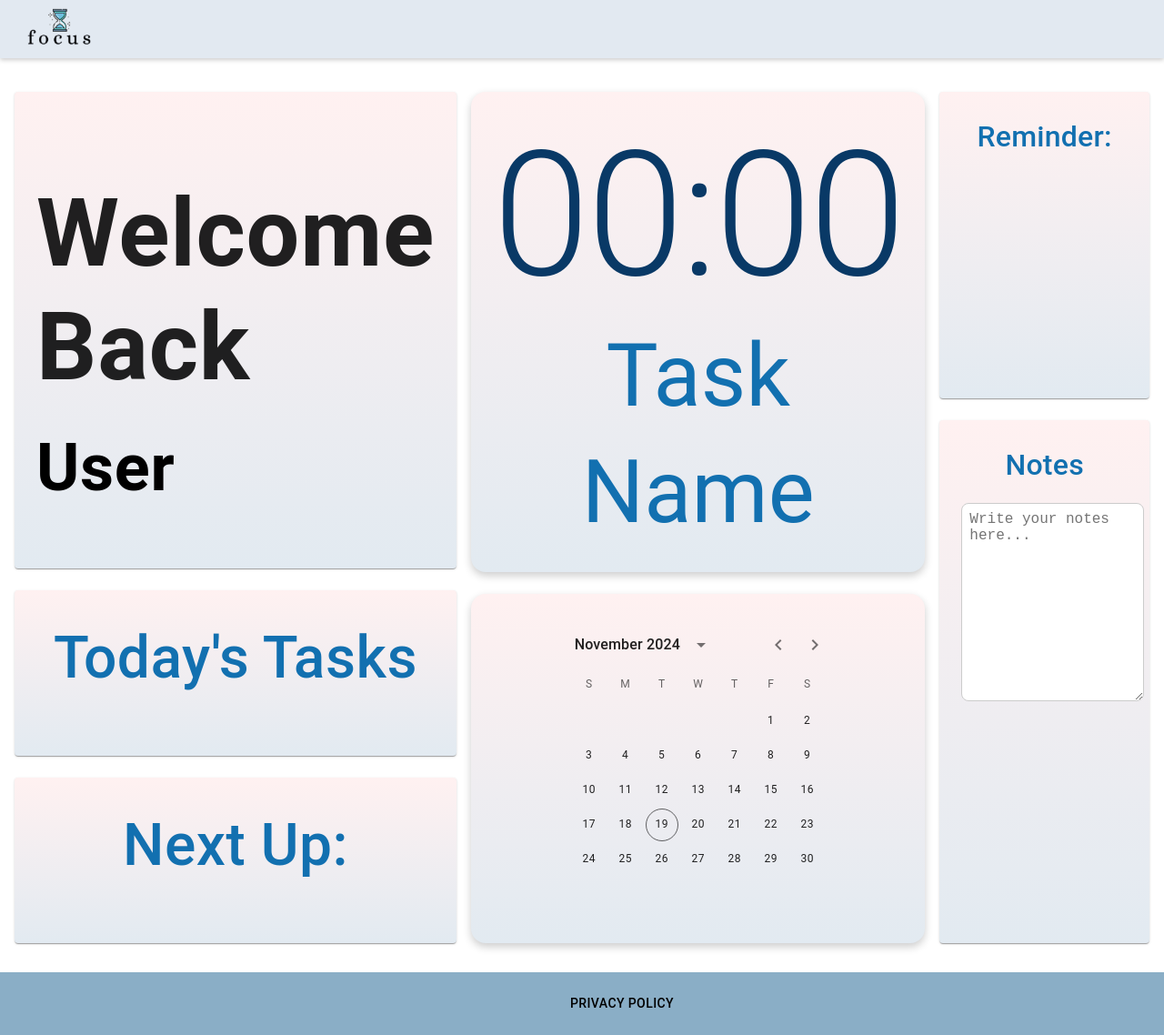
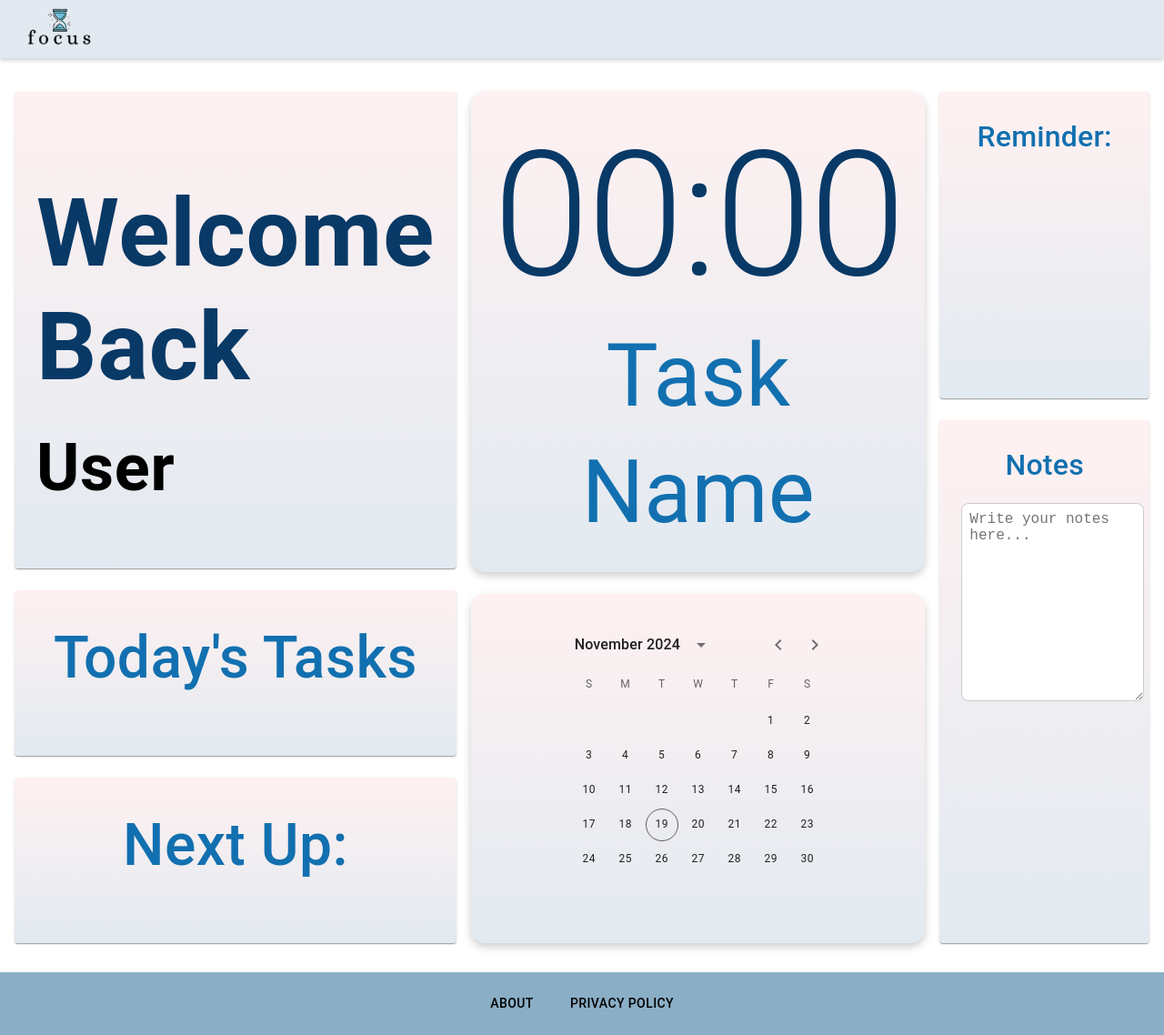
Before and after one commit to priscaolose/Group7_Capstone, a React (Create React App) app in the folder focus-app/: page / in a window 1280 px wide. Shown: the whole page at 91% size. Built offline with nearby package versions, Linux system fonts and the light colour scheme.

Commit message:
changed welcome text color to site

```diff
--- a/focus-app/src/components/Dashboard.js
+++ b/focus-app/src/components/Dashboard.js
@@ -75,6 +75,7 @@ function Dashboard() {
                 lineHeight: '1.2',
                 textAlign: 'left',
                 paddingTop: '70px',
+                color: '#093966'
               }}
             >
               Welcome{'\n'}Back
@@ -214,7 +215,7 @@ function Dashboard() {
           gap: 3,
         }}
       >
-        <Button href="/about" sx={{ color: '#0000' }}>
+        <Button href="/about" sx={{ color: '#000' }}>
           About
         </Button>
         <Button href="/privacy" sx={{ color: '#000' }}>
```
